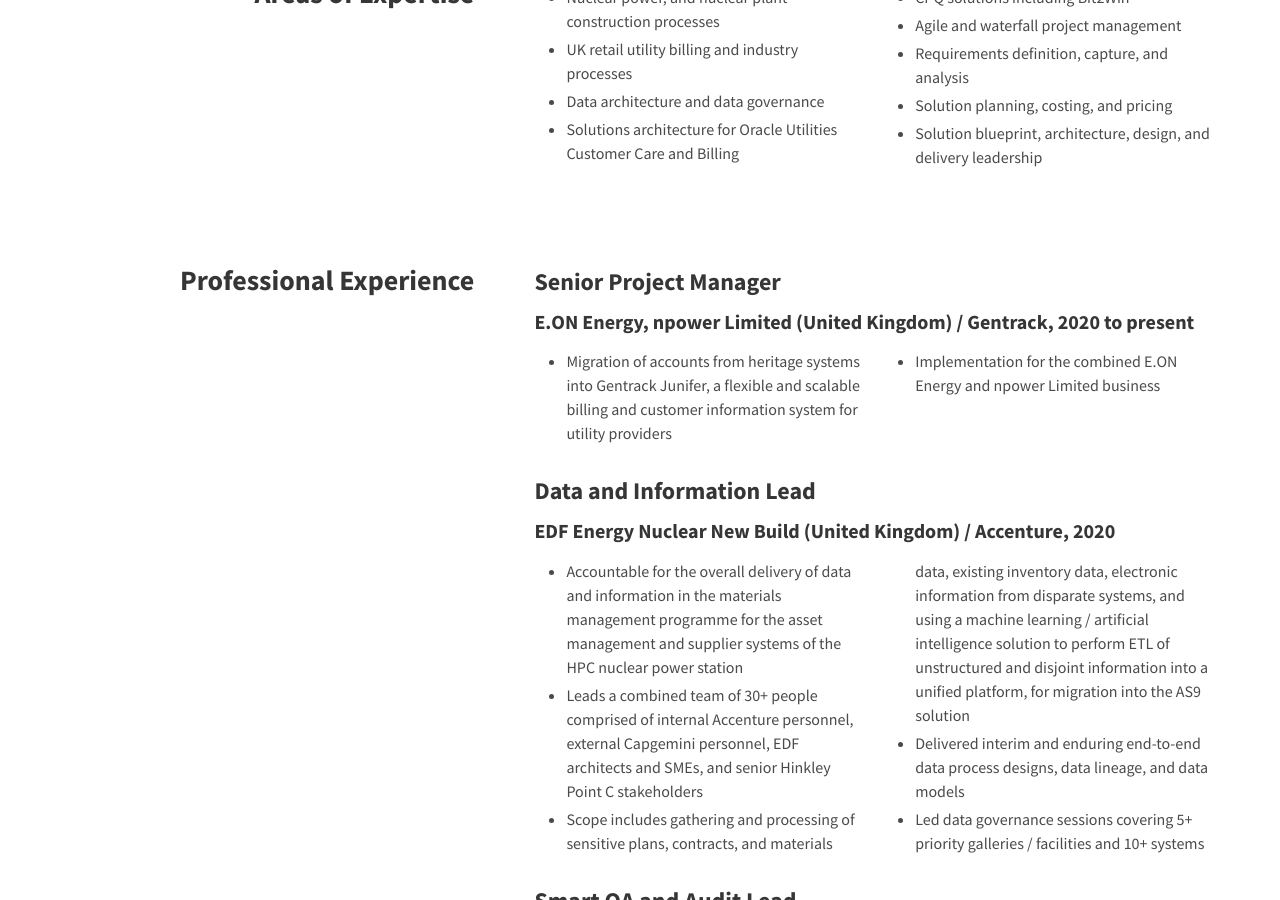
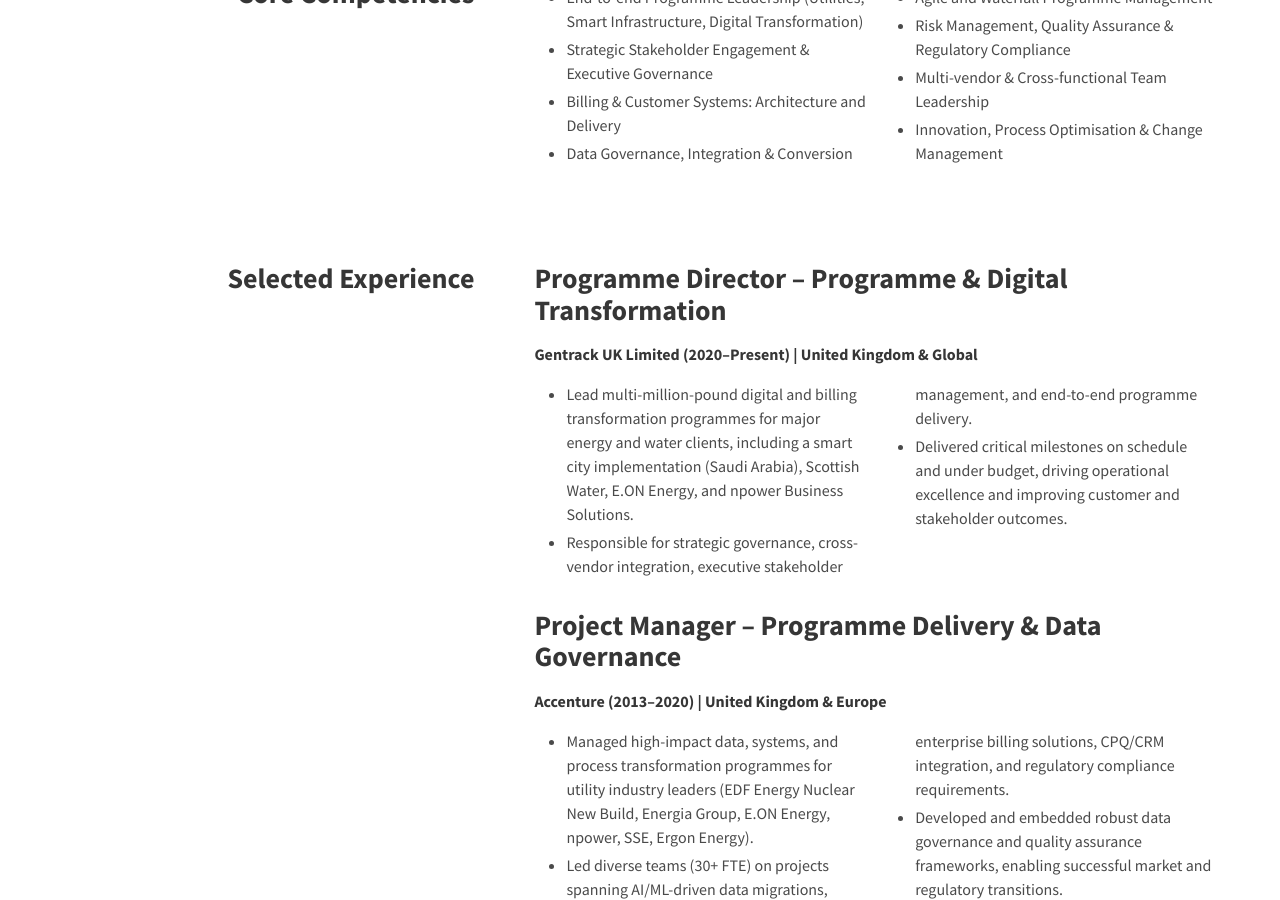
Before and after one commit to paolorodriguez-com/paolorodriguez-com.github.io, a Jekyll site: the page built from index.md, in a window 1280 px wide and 900 px high, scrolled down 994 px. Built offline with Jekyll 4.4.1, drawn with Linux system fonts in a browser that asks for light colours; nearby versions of some CDN libraries; some of the changed text lies outside the part shown.

Commit message:
Revamp for programme director profile

```diff
--- a/_layouts/home.html
+++ b/_layouts/home.html
@@ -18,7 +18,8 @@
             </ul>
           </div>
           <h2 class="subtitle">
-            <p>Seventeeen years of experience leading and implementing transformation programmes for nuclear, electricity, water, and gas utility companies. Specialises in end-to-end process delivery and governance.</p>
+            <p>Accomplished Programme Director with 19+ years of international experience leading strategic transformation programmes across nuclear, electricity, water, and gas sectors. Recognised for consistently delivering complex, high-value change initiatives—combining technical expertise, operational excellence, and pragmatic leadership.</p>
+            <p>Proven at executive stakeholder engagement, multi-disciplinary team leadership, and delivering measurable business value through robust governance and innovation.</p>
           </h2>
         </div>
       </div>
@@ -73,21 +74,20 @@
     <div class="columns">
       <div class="column is-one-fifths-tablet is-two-fifths-desktop has-text-right-tablet">
         <div class="content">
-          <h2 class="is-size-5-tablet-only">Areas of Expertise</h2>
+          <h2 class="is-size-5-tablet-only">Core Competencies</h2>
         </div>
       </div>
       <div class="column is-four-fifths-tablet is-three-fifths-desktop">
         <div class="content">
           <ul class="mt-0">
-            <li>Nuclear power, and nuclear plant construction processes</li>
-            <li>UK retail utility billing and industry processes</li>
-            <li>Data architecture and data governance</li>
-            <li>Solutions architecture for Oracle Utilities Customer Care and Billing</li>
-            <li>CPQ solutions including Bit2Win</li>
-            <li>Agile and waterfall project management</li>
-            <li>Requirements definition, capture, and analysis</li>
-            <li>Solution planning, costing, and pricing</li>
-            <li>Solution blueprint, architecture, design, and delivery leadership</li>
+            <li>End-to-end Programme Leadership (Utilities, Smart Infrastructure, Digital Transformation)</li>
+            <li>Strategic Stakeholder Engagement & Executive Governance</li>
+            <li>Billing & Customer Systems: Architecture and Delivery</li>
+            <li>Data Governance, Integration & Conversion</li>
+            <li>Agile and Waterfall Programme Management</li>
+            <li>Risk Management, Quality Assurance & Regulatory Compliance</li>
+            <li>Multi-vendor & Cross-functional Team Leadership</li>
+            <li>Innovation, Process Optimisation & Change Management</li>
           </ul>
         </div>
       </div>
@@ -100,7 +100,7 @@
     <div class="columns">
       <div class="column is-one-fifths-tablet is-two-fifths-desktop has-text-right-tablet">
         <div class="content">
-          <h2 class="is-size-5-tablet-only">Professional Experience</h2>
+          <h2 class="is-size-5-tablet-only">Selected Experience</h2>
         </div>
       </div>
       <div class="column is-four-fifths-tablet is-three-fifths-desktop">
@@ -117,13 +117,16 @@
     <div class="columns">
       <div class="column is-one-fifths-tablet is-two-fifths-desktop has-text-right-tablet">
         <div class="content">
-          <h2 class="is-size-5-tablet-only">Security Clearances and Checks</h2>
+          <h2 class="is-size-5-tablet-only">Credentials & Education</h2>
         </div>
       </div>
       <div class="column is-four-fifths-tablet is-three-fifths-desktop">
         <div class="content">
           <ul class="mt-0">
-            <li>BPSS (Baseline Personnel Security Standard) Clearance: Issued 28/09/2020, valid until 31/12/2024</li>
+            <li>Chartered Manager Fellow (CMgr FCMI), Chartered Management Institute, 2024</li>
+            <li>Diploma in Leadership & Management (Corndel), 2024</li>
+            <li>BSc (Hons) Computer Science, Ateneo de Manila University</li>
+            <li>Languages: English (Native), Japanese (Certified Level 4)</li>
           </ul>
         </div>
       </div>
@@ -142,24 +145,6 @@
       <div class="column is-four-fifths-tablet is-three-fifths-desktop">
         <div class="content">
           <p>Verify the authenticity of my messages or software releases using my GPG Public Key, which can be downloaded from <a href="https://paolorodriguez.com/7243852B91E231CE.asc">https://paolorodriguez.com<wbr>/7243852B91E231CE.asc</a>.</p>
-        </div>
-      </div>
-    </div>
-  </div>
-</section>
-
-<section class="section">
-  <div class="container">
-    <div class="columns">
-      <div class="column is-one-fifths-tablet is-two-fifths-desktop has-text-right-tablet">
-        <div class="content">
-          <h2 class="is-size-5-tablet-only">Education</h2>
-        </div>
-      </div>
-      <div class="column is-four-fifths-tablet is-three-fifths-desktop">
-        <div class="content">
-          <h3>BSc (Hons) Computer Science</h3>
-          <p>Ateneo de Manila University</p>
         </div>
       </div>
     </div>
--- a/index.md
+++ b/index.md
@@ -3,71 +3,28 @@
 title: Home
 ---
 
-### Senior Project Manager
-#### E.ON Energy, npower Limited (United Kingdom) / Gentrack, 2020 to present
-* Migration of accounts from heritage systems into Gentrack Junifer, a flexible and scalable billing and customer information system for utility providers
-* Implementation for the combined E.ON Energy and npower Limited business
+## Programme Director – Programme & Digital Transformation
+**Gentrack UK Limited (2020–Present) | United Kingdom & Global**
 
-### Data and Information Lead
-#### EDF Energy Nuclear New Build (United Kingdom) / Accenture, 2020
-* Accountable for the overall delivery of data and information in the materials management programme for the asset management and supplier systems of the HPC nuclear power station
-* Leads a combined team of 30+ people comprised of internal Accenture personnel, external Capgemini personnel, EDF architects and SMEs, and senior Hinkley Point C stakeholders
-* Scope includes gathering and processing of sensitive plans, contracts, and materials data, existing inventory data, electronic information from disparate systems, and using a machine learning / artificial intelligence solution to perform ETL of unstructured and disjoint information into a unified platform, for migration into the AS9 solution
-* Delivered interim and enduring end-to-end data process designs, data lineage, and data models
-* Led data governance sessions covering 5+ priority galleries / facilities and 10+ systems
+- Lead multi-million-pound digital and billing transformation programmes for major energy and water clients, including a smart city implementation (Saudi Arabia), Scottish Water, E.ON Energy, and npower Business Solutions.
+- Responsible for strategic governance, cross-vendor integration, executive stakeholder management, and end-to-end programme delivery.
+- Delivered critical milestones on schedule and under budget, driving operational excellence and improving customer and stakeholder outcomes.
 
-### Smart QA and Audit Lead
-#### Energia Group (Republic of Ireland / United Kingdom) / Accenture, 2020
-* Led the QA and Audit team to assess the quality and investigate concerns around the delivery and implementation of Energia’s Smart programme by Wipro
-* Ran and delivered programme assurance processes encompassing the overall health of the programme, for leadership, senior stakeholders, and the steering committee
-* Performed extensive investigation to find the root causes of governance and technical solution delivery issues, providing the risks and impacts, and possible mitigations
+## Project Manager – Programme Delivery & Data Governance
+**Accenture (2013–2020) | United Kingdom & Europe**
 
-### Data Governance and Architecture Lead
-#### E.ON Energy (Germany) / Accenture, 2019 to 2020
-* Designed and implemented data governance processes across Salesforce Sales, Service, & CIAM, and PowerCloud
-* Led a team to document the Digital Attacker data model and data lineage for critical processes
+- Managed high-impact data, systems, and process transformation programmes for utility industry leaders (EDF Energy Nuclear New Build, Energia Group, E.ON Energy, npower, SSE, Ergon Energy).
+- Led diverse teams (30+ FTE) on projects spanning AI/ML-driven data migrations, enterprise billing solutions, CPQ/CRM integration, and regulatory compliance requirements.
+- Developed and embedded robust data governance and quality assurance frameworks, enabling successful market and regulatory transitions.
 
-### Pricing and Product Management Lead
-#### E.ON Energy (United Kingdom / Germany) / Accenture, 2018 to 2019
-* Managed the price change and product launch processes across Germany and the UK
-* Led a cross-functional team; eight applications from different vendors and two business areas
-* Led the design of the CPQ process for the UK using Bit2Win, Salesforce, and Gentrack Velocity, after which was adapted for the German solution, integrated with PowerCloud
+## Founder & Chief Executive
+**Acceliria Ltd (2008–2017) | ASEAN Region**
 
-### Billing and Industry Process Expert
-#### E.ON Energy (United Kingdom) / Accenture, 2017 to 2018
-* Led the implementation of Gentrack Velocity for metering, billing, payments, and collections
-* Utilised the UK market-ready solution product accelerator
-* Single point of contact for cross-application integration
-* External systems include Salesforce, Bottomline, and Bit2Win
+- Founded and scaled a technology and digital solutions company, delivering end-to-end products and services from concept through execution for global brands, including HP and Publicis Groupe.
+- Oversaw project portfolios, multidisciplinary teams, and full business operations, achieving significant growth and stakeholder satisfaction.
 
-### Founder and Chief Executive
-#### Acceliria Ltd (ASEAN), 2008 to present
-* Developed and distributed mobile applications for various companies, focusing on entertainment, education, advertising, and business productivity
-* Produced software as part of a nationwide marketing campaign for various companies, and handled end-to-end production up to the pressing and delivery of 30,000+ optical media
-* Hired, led, and managed contractors and other firms, allowing a full end-to-end packaged solution to be offered to customers with a single point of contact
+## Earlier Leadership & Technical Roles
 
-### Previous Experience
-* Cutover Management and Service Introduction Lead:
-  npower Limited (United Kingdom) / Accenture, 2017
-* External Technology and Partners Manager:
-  npower Limited (United Kingdom) / Accenture, 2016 to 2017
-* Billing, Consumption, and Products Design Tower Lead:
-  SSE plc (United Kingdom) / Accenture, 2016
-* Billing, Payments, and Finance Business Process Lead:
-  SSE plc (United Kingdom) / Accenture, 2015 to 2016
-* Oracle CC&B Solution Architect:
-  Ergon Energy (Australia) / Accenture, 2014 to 2015
-* Oracle CC&B Application Architect:
-  EDF Energy (United Kingdom) / Accenture, 2013 to 2014
-* Oracle CC&B Solution Architect:
-  Seraya Energy Pte Ltd (Singapore) / Tiger Consulting, 2012 to 2013
-* Oracle CC&B Solution Architect:
-  Aboitiz Group of Companies (Philippines) / Tiger Consulting, 2010 to 2012
-* Oracle CC&B Solution Architect:
-  PT Aetra Air Jakarta (Indonesia) / Tiger Consulting, 2009 to 2010
-* Oracle CC&B Solution Architect:
-  PT PAM Lyonnaise Jaya (Indonesia) / Tiger Consulting, 2008 to 2009
-* Staff Consultant:
-  European, Middle Eastern, and African companies / Oracle Corporation, 2007 to 2008
-* Consultant:
-  European, Middle Eastern, and African companies / SPL WorldGroup, 2006 to 2007
+- Oracle CC&B Solution Architect and Delivery (APAC, EMEA): Led large-scale solutions for Ergon Energy (Australia), Aboitiz Power (Philippines), and others.
+- Management, strategy, and transformation consulting & delivery across Oracle, Tiger Consulting, and SPL WorldGroup.
+- Programme experience across nuclear, electricity, water and gas utility sectors; clients include EDF Energy, SSE plc, npower Limited, and multiple Asian and European utilities.
```
Also changed, not shown: 1 other file.
